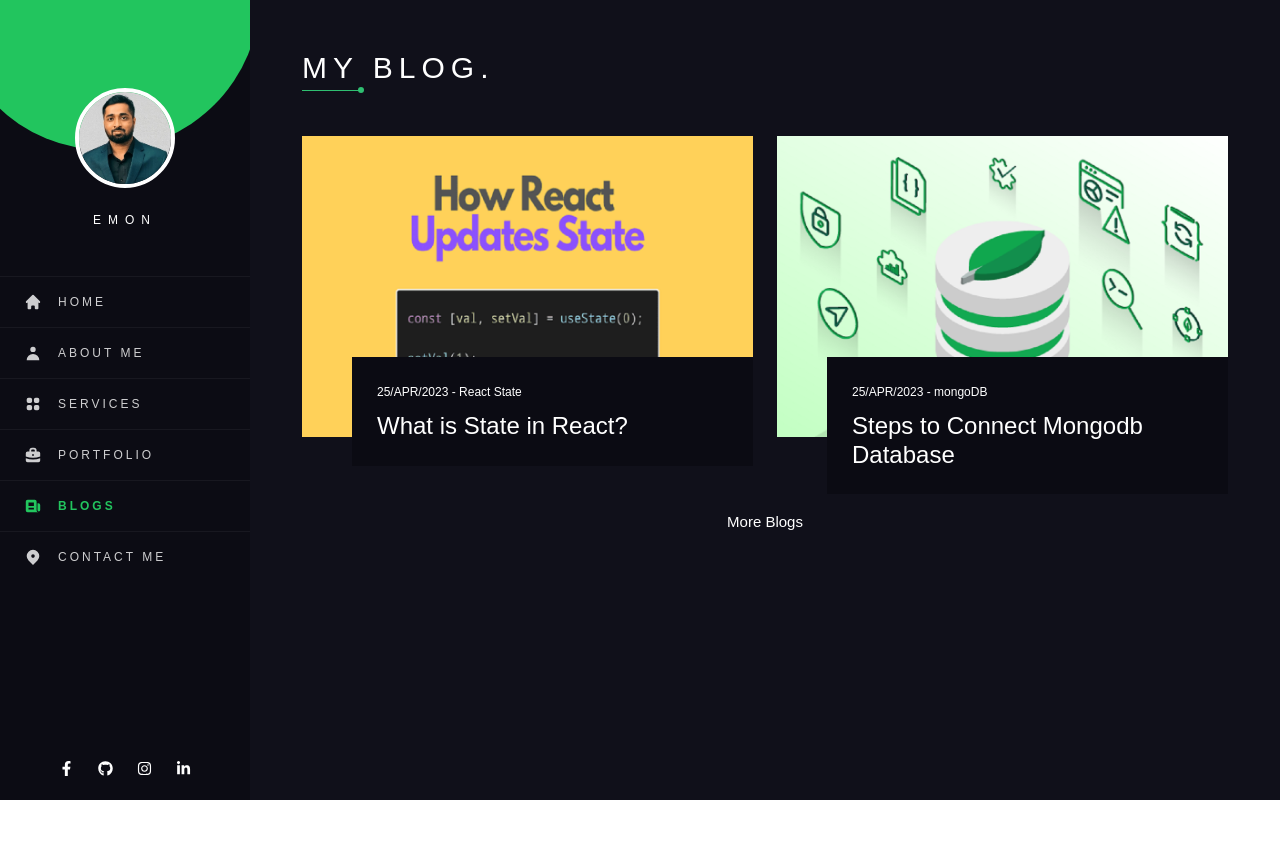
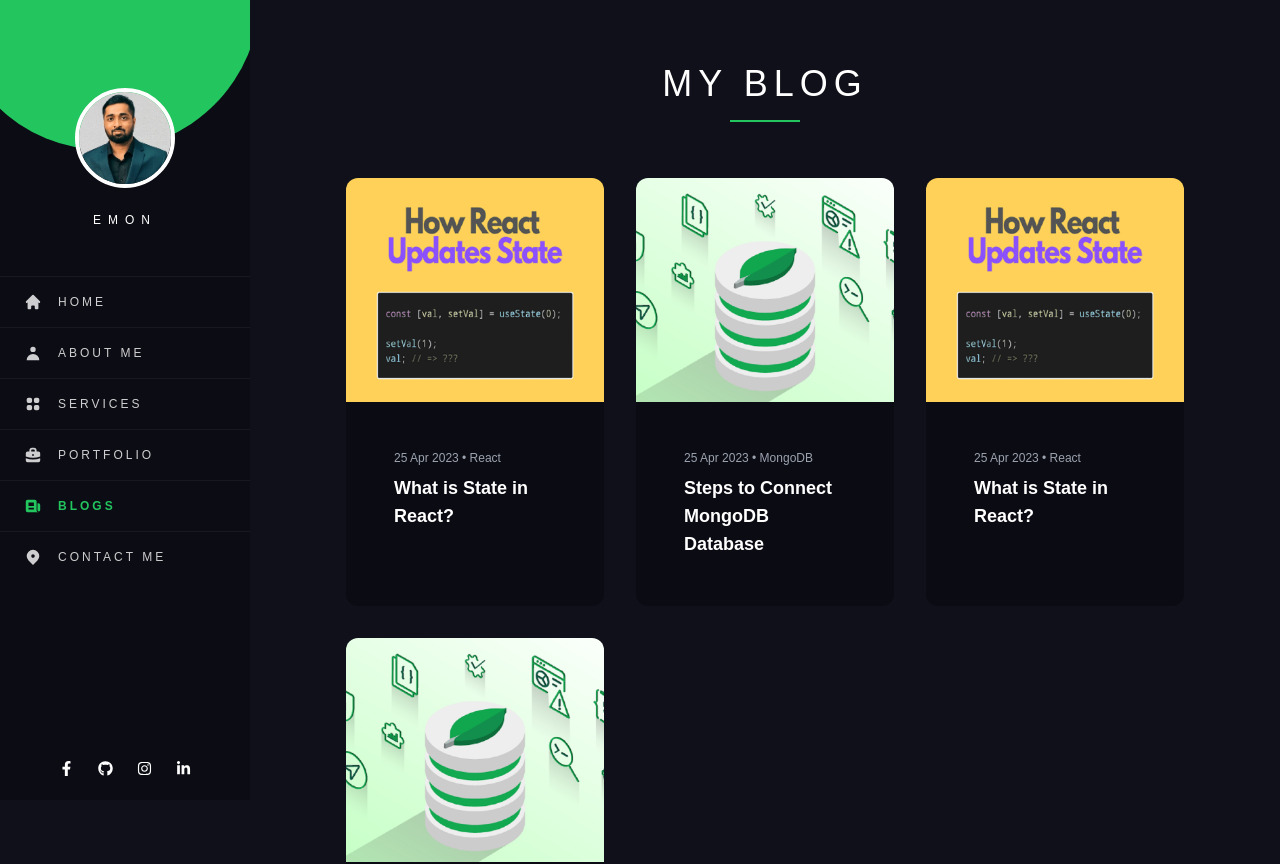
Before and after one commit to emonShimoul/my-portfolio-mern, a React (Vite) app: page /blogs in a window 1280 px wide. Shown: the top 864 px of the page. Before the commit the page ends 800 px from the top, so only its background shows below. Built offline with nearby package versions, Linux system fonts and the light colour scheme; the HTML template or start-up script is replaced by a standard one.

Commit message:
rewrite the Blogs.jsx components with tailwind design

```diff
--- a/src/components/Blogs/Blogs.css
+++ /dev/null
@@ -1,46 +0,0 @@
-#blog {
-  min-height: 100vh;
-}
-.blog-grid .blog-img img {
-  max-width: 100%;
-  transform: scale(1);
-  transition: ease all 0.35s;
-}
-.blog-grid:hover .blog-img img {
-  transform: scale(1.1);
-  filter: grayscale(1);
-}
-.blog-grid .blog-img {
-  overflow: hidden;
-}
-.blog-grid .blog-info {
-  background: #0b0b13;
-  padding: 25px;
-  margin: -80px 0 0 50px;
-  position: relative;
-}
-.blog-grid .blog-info .meta {
-  font-size: 12px;
-}
-.blog-grid .blog-info h6 {
-  font-size: 24px;
-  font-weight: 500;
-  padding-top: 10px;
-}
-@media (max-width: 767px) {
-  .blog-grid .blog-info h6 {
-    font-size: 20px;
-  }
-}
-.blog-grid .blog-info a {
-  color: #fff;
-  text-decoration: none;
-  background-image: linear-gradient(130deg, #fff, #fff);
-  background-position: 0% 100%;
-  background-repeat: no-repeat;
-  background-size: 0% 1px;
-  transition: ease all 0.35s;
-}
-.blog-grid:hover .blog-info a {
-  background-size: 100% 2px;
-}
--- a/src/components/Blogs/Blogs.jsx
+++ b/src/components/Blogs/Blogs.jsx
@@ -1,76 +1,109 @@
-import { Link } from "react-router-dom";
-import "./Blogs.css";
+import state from "../../assets/images/state.png";
 import mongo from "../../assets/images/mongo.png";
-import state from "../../assets/images/state.png";
 
 const Blogs = () => {
+  // 👉 future: fetch from backend
+  const blogs = [
+    {
+      id: 1,
+      title: "What is State in React?",
+      date: "25 Apr 2023",
+      category: "React",
+      image: state,
+      link: "https://medium.com/@emonshimoul/what-is-state-in-react-5f1513dfb7e1",
+    },
+    {
+      id: 2,
+      title: "Steps to Connect MongoDB Database",
+      date: "25 Apr 2023",
+      category: "MongoDB",
+      image: mongo,
+      link: "https://medium.com/@emonshimoul/steps-to-connect-mongodb-database-49a1c5f6c30a",
+    },
+    {
+      id: 3,
+      title: "What is State in React?",
+      date: "25 Apr 2023",
+      category: "React",
+      image: state,
+      link: "https://medium.com/@emonshimoul/what-is-state-in-react-5f1513dfb7e1",
+    },
+    {
+      id: 4,
+      title: "Steps to Connect MongoDB Database",
+      date: "25 Apr 2023",
+      category: "MongoDB",
+      image: mongo,
+      link: "https://medium.com/@emonshimoul/steps-to-connect-mongodb-database-49a1c5f6c30a",
+    },
+  ];
+
   return (
-    <section
-      id="blog"
-      data-nav-tooltip="Blog"
-      className="pp-section pp-scrollable section"
-    >
-      <div className="container">
-        <div className="title">
-          <h3>My Blog.</h3>
+    <section className="min-h-screen bg-[#10101a] text-white px-6 lg:px-16 xl:px-24 py-16">
+
+      <div className="max-w-7xl mx-auto">
+
+        {/* TITLE */}
+        <div className="text-center mb-14">
+          <h3 className="text-4xl font-light uppercase tracking-[6px]">
+            My Blog
+          </h3>
+          <span className="block w-[70px] h-[2px] bg-green-500 mx-auto mt-3"></span>
         </div>
-        <div className="row">
-          <div className="col-md-6 m-15px-tb">
-            <div className="blog-grid">
-              <div className="blog-img">
-                <Link
-                  to="https://medium.com/@emonshimoul/what-is-state-in-react-5f1513dfb7e1"
-                  target="_blank"
-                >
-                  <img src={state} title="" alt="" />
-                </Link>
+
+        {/* BLOG GRID */}
+        <div className="grid sm:grid-cols-2 lg:grid-cols-3 gap-8">
+
+          {blogs.map((blog) => (
+            <a
+              key={blog.id}
+              href={blog.link}
+              target="_blank"
+              rel="noreferrer"
+              className="group block bg-[#0b0b13] rounded-xl overflow-hidden hover:shadow-lg hover:shadow-green-500/10 transition"
+            >
+
+              {/* IMAGE */}
+              <div className="relative overflow-hidden">
+                <img
+                  src={blog.image}
+                  alt={blog.title}
+                  className="w-full h-56 object-cover transform group-hover:scale-110 transition duration-500"
+                />
+
+                {/* OVERLAY */}
+                <div className="absolute inset-0 bg-black/40 opacity-0 group-hover:opacity-100 transition"></div>
               </div>
-              <div className="blog-info">
-                <div className="meta">25/APR/2023 - React State</div>
-                <h6>
-                  <Link
-                    to="https://medium.com/@emonshimoul/what-is-state-in-react-5f1513dfb7e1"
-                    target="_blank"
-                  >
-                    What is State in React?
-                  </Link>
-                </h6>
+
+              {/* CONTENT */}
+              <div className="p-5">
+
+                <p className="text-xs text-gray-400 mb-2">
+                  {blog.date} • {blog.category}
+                </p>
+
+                <h4 className="text-lg font-semibold group-hover:text-green-400 transition">
+                  {blog.title}
+                </h4>
+
               </div>
-            </div>
-          </div>
-          <div className="col-md-6 m-15px-tb">
-            <div className="blog-grid">
-              <div className="blog-img">
-                <Link
-                  to="https://medium.com/@emonshimoul/steps-to-connect-mongodb-database-49a1c5f6c30a"
-                  target="_blank"
-                >
-                  <img src={mongo} title="" alt="" />
-                </Link>
-              </div>
-              <div className="blog-info">
-                <div className="meta">25/APR/2023 - mongoDB</div>
-                <h6>
-                  <Link
-                    to="https://medium.com/@emonshimoul/steps-to-connect-mongodb-database-49a1c5f6c30a"
-                    target="_blank"
-                  >
-                    Steps to Connect Mongodb Database
-                  </Link>
-                </h6>
-              </div>
-            </div>
-          </div>
-          <div className="col-12 read-more-blog text-center more-button">
-            <Link
-              className="px-btn px-btn-theme"
-              to="https://medium.com/@emonshimoul"
-              target="_blank"
-            >
-              More Blogs
-            </Link>
-          </div>
+            </a>
+          ))}
+
         </div>
+
+        {/* MORE BUTTON */}
+        <div className="text-center mt-12">
+          <a
+            href="https://medium.com/@emonshimoul"
+            target="_blank"
+            rel="noreferrer"
+            className="inline-block px-6 py-3 bg-green-500 hover:bg-white hover:text-green-500 transition"
+          >
+            More Blogs
+          </a>
+        </div>
+
       </div>
     </section>
   );
```
